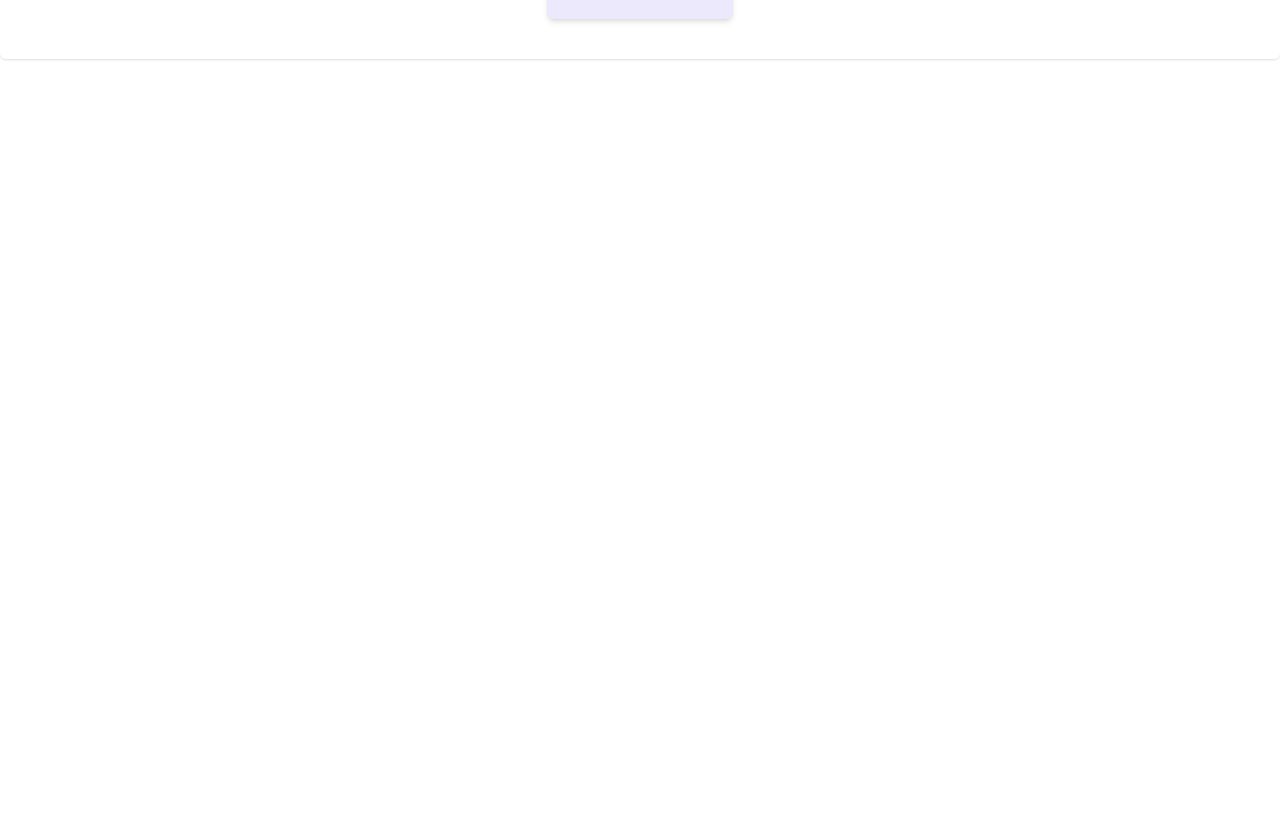
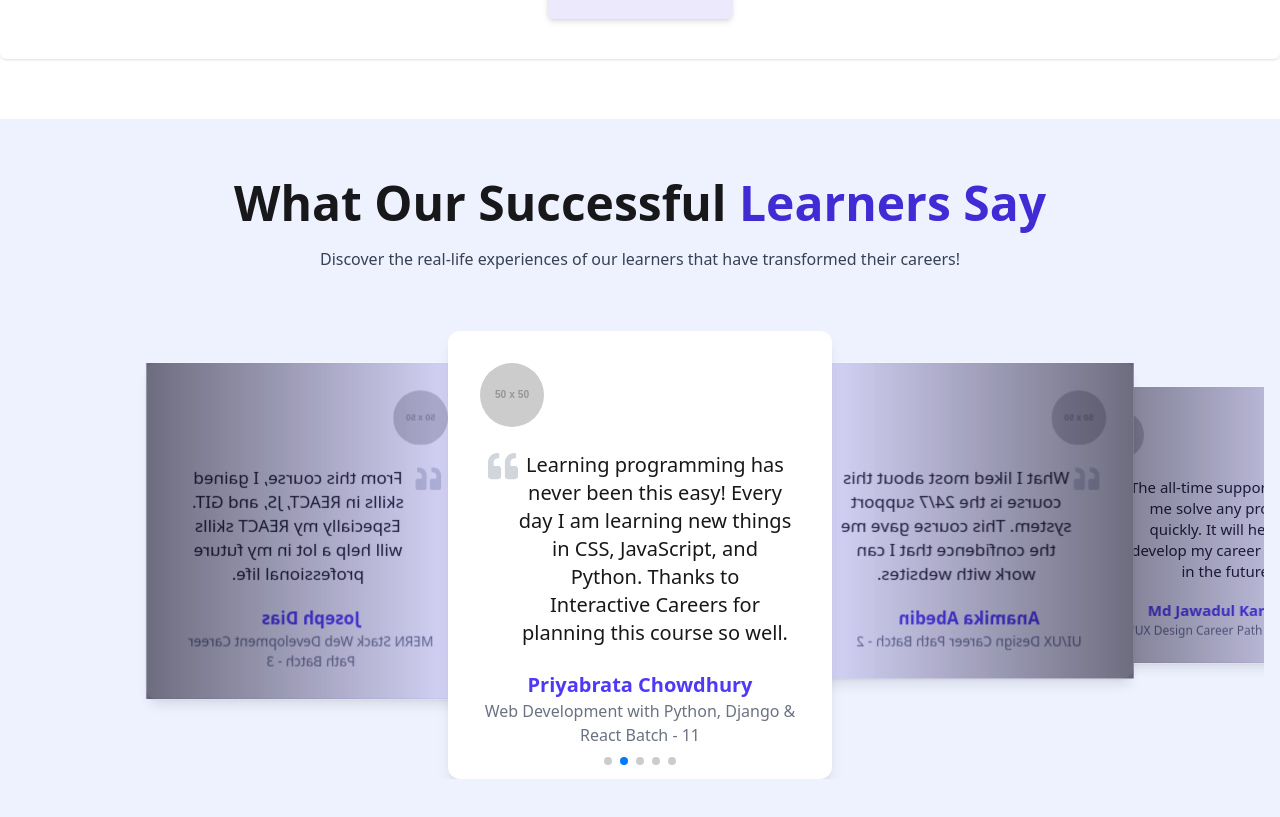
Before and after one commit to ashikurahman1/course-master, a React (Vite) app: page /contact in a window 1280 px wide. Shown: the part 2006-2823 px from the top of the page. Before the commit the page ends 2125 px from the top, so only its background shows below. Built offline with nearby package versions, Linux system fonts and the light colour scheme.

Commit message:
add: testimonial section

```diff
--- /dev/null
+++ b/src/components/Home/Testimonial.jsx
@@ -0,0 +1,108 @@
+import { Swiper, SwiperSlide } from 'swiper/react';
+
+import 'swiper/css';
+import 'swiper/css/effect-coverflow';
+import 'swiper/css/pagination';
+
+import { EffectCoverflow, Pagination, Autoplay } from 'swiper/modules';
+import { FaQuoteLeft } from 'react-icons/fa';
+
+const testimonials = [
+  {
+    name: 'Joseph Dias',
+    batch: 'MERN Stack Web Development Career Path Batch - 3',
+    feedback:
+      'From this course, I gained skills in REACT, JS, and GIT. Especially my REACT skills will help a lot in my future professional life.',
+    avatar: 'https://via.placeholder.com/50', // replace with real image if available
+  },
+  {
+    name: 'Priyabrata Chowdhury',
+    batch: 'Web Development with Python, Django & React Batch - 11',
+    feedback:
+      'Learning programming has never been this easy! Every day I am learning new things in CSS, JavaScript, and Python. Thanks to Interactive Careers for planning this course so well.',
+    avatar: 'https://via.placeholder.com/50',
+  },
+  {
+    name: 'Anamika Abedin',
+    batch: 'UI/UX Design Career Path Batch - 2',
+    feedback:
+      'What I liked most about this course is the 24/7 support system. This course gave me the confidence that I can work with websites.',
+    avatar: 'https://via.placeholder.com/50',
+  },
+  {
+    name: 'Md Jawadul Karim',
+    batch: 'UI/UX Design Career Path Batch - 2',
+    feedback:
+      'The all-time support helped me solve any problem quickly. It will help me develop my career in UI/UX in the future.',
+    avatar: 'https://via.placeholder.com/50',
+  },
+  {
+    name: 'Ronak Ara',
+    batch: 'MERN Stack Web Development Career Path Batch - 3',
+    feedback:
+      'Live classes and infinite support sessions were the best for me. I started from scratch and learned HTML, CSS, and JS properly.',
+    avatar: 'https://via.placeholder.com/50',
+  },
+];
+
+const Testimonial = () => {
+  return (
+    <section className="bg-indigo-50 py-15 px-4">
+      <div className="container mx-auto text-center">
+        <h2 className="text-3xl font-semibold md:text-5xl mb-5">
+          What Our Successful <span className="text-primary">Learners Say</span>
+        </h2>
+        <p className="text-gray-700 mb-15 max-w-2xl mx-auto">
+          Discover the real-life experiences of our learners that have
+          transformed their careers!
+        </p>
+
+        <Swiper
+          effect={'coverflow'}
+          grabCursor={true}
+          centeredSlides={true}
+          slidesPerView={'auto'}
+          coverflowEffect={{
+            rotate: 180,
+            stretch: 0,
+            depth: 200,
+            modifier: 1,
+            slideShadows: true,
+          }}
+          autoplay={{ delay: 5000, disableOnInteraction: false }}
+          pagination={{ clickable: true }}
+          modules={[EffectCoverflow, Pagination, Autoplay]}
+          className="mySwiper"
+        >
+          {testimonials.map((t, index) => (
+            <SwiperSlide
+              key={index}
+              className="bg-white rounded-xl shadow-lg p-8 flex flex-col items-center justify-center max-w-sm mx-auto"
+            >
+              <img
+                src={t.avatar}
+                alt={t.name}
+                className="w-16 h-16 rounded-full mb-4"
+              />
+              <div className=" ">
+                <p className="flex p-2 mb-4 text-lg md:text-xl text-center">
+                  <span className="text-gray-300">
+                    <FaQuoteLeft size={30} />
+                  </span>{' '}
+                  {t.feedback}
+                </p>
+              </div>
+
+              <h4 className="text-indigo-600 font-semibold text-lg md:text-xl">
+                {t.name}
+              </h4>
+              <p className="text-gray-500 text-sm md:text-base">{t.batch}</p>
+            </SwiperSlide>
+          ))}
+        </Swiper>
+      </div>
+    </section>
+  );
+};
+
+export default Testimonial;
--- a/src/index.css
+++ b/src/index.css
@@ -21,3 +21,7 @@ Generate brand components, buttons, input fields, and card styles.
 
 
 */
+.swiper-slide-shadow-left,
+.swiper-slide-shadow-right {
+  background: rgba(79, 70, 255, 0.2); /* Primary color with some opacity */
+}
--- a/src/pages/Home/Home.jsx
+++ b/src/pages/Home/Home.jsx
@@ -2,6 +2,7 @@ import React from 'react';
 import Hero from '../../components/Home/Hero';
 import Stats from '../../components/Home/Stats';
 import OngoingCourse from '../../components/Home/OngoingCourse';
+import Testimonial from '../../components/Home/Testimonial';
 
 const Home = () => {
   return (
@@ -9,6 +10,7 @@ const Home = () => {
       <Hero />
       <Stats />
       <OngoingCourse />
+      <Testimonial />
     </>
   );
 };
```
